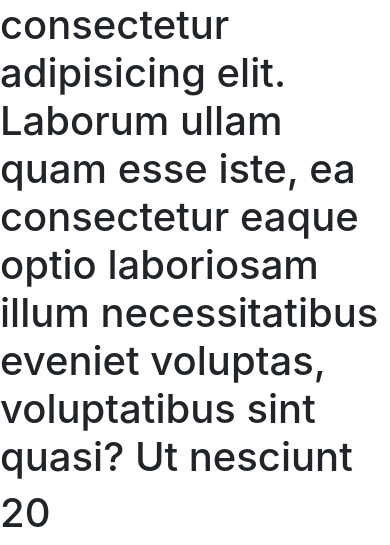
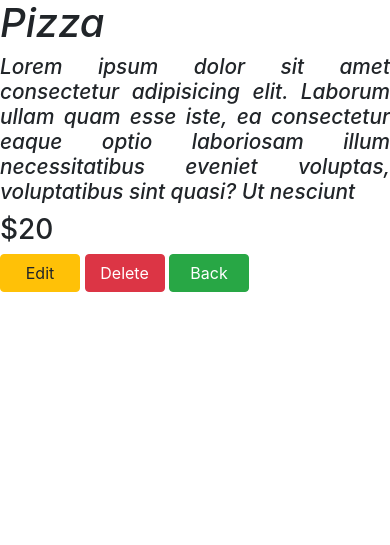
Before and after one commit to ch1nma4/Django_Chinmay, a Django app: page /food/detail/1/ in a window 390 px wide. Shown: the part 313-858 px from the top of the page. After the commit the page ends 605 px from the top, so only its background shows below. Run offline with Django 4.2, Linux system fonts and the light colour scheme; data comes from the database, SQL or seed files in the repository.

Commit message:
commit:32

```diff
--- a/mysite/food/templates/food/detail.html
+++ b/mysite/food/templates/food/detail.html
@@ -10,9 +10,66 @@
 </head>
 <body>
 
-    <h1>{{ item.Item_name }}</h1>
-    <h1>{{ item.Item_desc }}</h1>
-    <h1>{{ item.Item_price }}</h1>
+        <div class="row">
+
+            <div class="col-md-2 offset-md-1">
+                <img src="{{ item.Item_image }}"
+                    height="150px"
+                    width="250px"
+                    class="card"
+                >
+            </div>
+
+            <div class="col-md-4 offset-md-1">
+
+                <h1 style="font-style: italic;
+                ">
+                    {{item.Item_name }}
+                </h1>
+
+                <h2
+                style="
+                    font-style: italic;
+                    font-size: 1.3rem;
+                    text-align: justify;
+                ">
+                    {{ item.Item_desc }}
+                </h2>
+
+                <h3>
+                    ${{item.Item_price}}
+                </h3>
+
+            </div>
+
+            <div class="col-md-3 offset-md-1">
+
+                <a
+                    href="#"
+                    style="width: 80px;"
+                    class="btn btn-warning"
+                >
+                Edit
+                </a>
+
+                <a
+                    href="#"
+                    style="width: 80px;"
+                    class="btn btn-danger"
+                >
+                Delete
+                </a>
+
+                <a
+                    href="#"
+                    style="width: 80px;"
+                    class="btn btn-success"
+                >
+                Back
+                </a>
+
+            </div>
+        </div>
 
     {% endblock %}
 </body>
--- a/mysite/food/templates/food/index.html
+++ b/mysite/food/templates/food/index.html
@@ -60,5 +60,3 @@
 
 </body>
 </html>
-
-Lorem ipsum dolor sit amet consectetur adipisicing elit. Laborum ullam quam esse iste, ea consectetur eaque optio laboriosam illum necessitatibus eveniet voluptas, voluptatibus sint quasi? Ut nesciunt laborum quo impedit?
```
